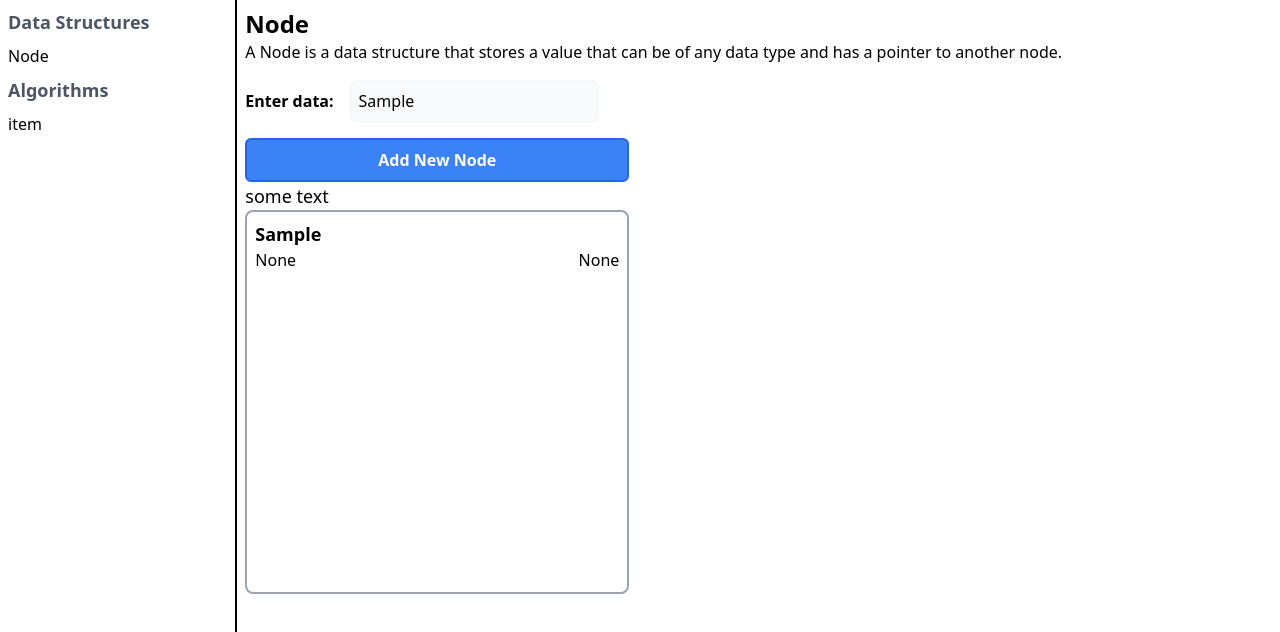
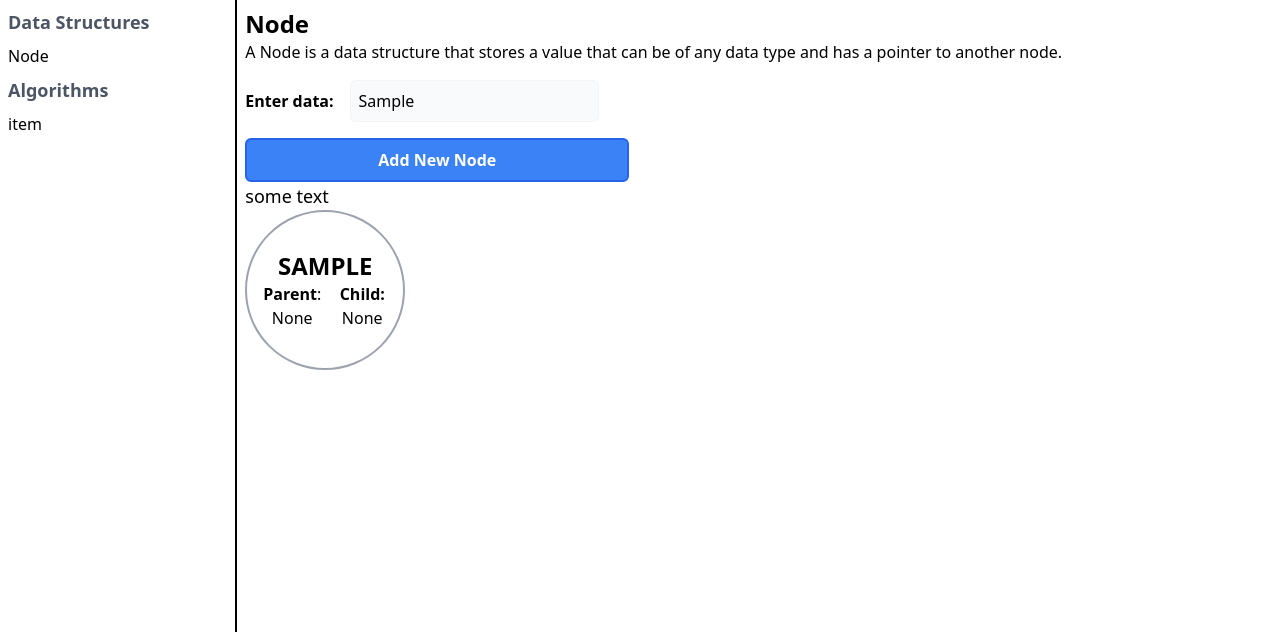
Before and after one commit to cmoleka/da-visualizer, a Next.js app: page /ds/node in a window 1280 px wide. Both pictures are taken after typing "Sample" into the empty fields and a click on the button "Add New Node". Shown: the top 632 px of the page. Built offline with nearby package versions, Linux system fonts and the light colour scheme.

Commit message:
Made a few type changes and as much as my head is burning here, I think that I have this

```diff
--- a/app/ds/node/page.tsx
+++ b/app/ds/node/page.tsx
@@ -1,59 +1,96 @@
-'use client';
+"use client";
 
-import { useState, ChangeEvent, FormEventHandler } from 'react';
-import { NextPage } from 'next';
+import type { ChangeEvent, FormEventHandler } from "react";
+import { useState } from "react";
+import type { NextPage } from "next";
 import { Node as NodeClass } from "@lib/ds/node";
-import { NodeComponent } from '@ui/Node';
+import { NodeComponent } from "@ui/Node";
 
-interface NodeValueType {
-  name: string;
-  previousNode?: any;
-  nextNode?: any;
-};
+interface ValueData {
+  [key: string]: any;
+}
+interface NodeValueType<T extends ValueData> {
+  // value: { [key: string]: string };
+  // previousNode?: NodeClass<typeof NodeClass>;
+  // nextNode?: NodeClass<typeof NodeClass>;
+  value: T;
+  previousNode?: NodeClass<T> | null;
+  nextNode?: NodeClass<T> | null;
+}
 
 const NodePage: NextPage = () => {
-  const [nodeInstance, setNodeInstance] = useState<NodeClass<NodeValueType> | null>(null);
-  const [nodeValue, setNodeValue] = useState<NodeValueType>({ name: '' });
-
+  const [nodeInstance, setNodeInstance] = useState<NodeClass<
+    NodeValueType<ValueData>
+  > | null>(null);
+  const [nodeValue, setNodeValue] = useState<NodeValueType<ValueData>>({
+    value: { name: "" },
+  });
 
   const handleSubmit: FormEventHandler<HTMLFormElement> = (e): void => {
     e.preventDefault();
-    if (nodeInstance == null) {
-      setNodeInstance(new NodeClass(nodeValue));
+
+    if (nodeInstance === null) {
+      const newNode = createNode(nodeValue);
+      setNodeInstance(newNode);
+    } else {
+      updateNode(nodeInstance, nodeValue);
     }
-    const nextNode = new NodeClass(nodeValue);
-    nodeInstance?.setNextNode(nextNode);
   };
 
   const onNewNodeInputChange = ({ target }: ChangeEvent<HTMLInputElement>) => {
     setNodeValue({
-      name: target.value
+      value: {
+        name: target.value,
+      },
     });
   };
 
+  const createNode = (nodeData: NodeValueType<ValueData>) => {
+    return new NodeClass(nodeData);
+  };
+
+  const updateNode = (
+    node: NodeClass<NodeValueType<any>>,
+    newData: NodeValueType<ValueData>
+  ) => {
+    node.setNextNode(createNode(newData));
+  };
 
   return (
-    <section className="w-full p-2 container mx-auto space-y-4">
+    <section className="container mx-auto w-full space-y-4 p-2">
       <header>
         <h1 className="text-2xl font-bold">Node</h1>
-        <p className="">A Node is a data structure that stores a value that can be of any data type and has a pointer to another node.</p>
+        <p className="">
+          A Node is a data structure that stores a value that can be of any data
+          type and has a pointer to another node.
+        </p>
       </header>
       <main className="">
-        <form onSubmit={handleSubmit} className="flex-col flex space-y-4">
-          <label className="space-x-4"><span className="font-bold">Enter data:</span><input type="text" value={nodeValue.name} onChange={onNewNodeInputChange} placeholder="Enter name" className="border border-gray-100 bg-gray-50 p-2 rounded-md" /></label>
+        <form onSubmit={handleSubmit} className="flex flex-col space-y-4">
+          <label className="space-x-4">
+            <span className="font-bold">Enter data:</span>
+            <input
+              type="text"
+              value={nodeValue.value.name}
+              onChange={onNewNodeInputChange}
+              placeholder="Enter name"
+              className="rounded-md border border-gray-100 bg-gray-50 p-2"
+            />
+          </label>
           <button
             value="submit"
-            className="capitalize border-2 border-blue-600 bg-blue-500 text-white font-bold rounded-md p-2 w-96">Add new node</button>
+            className="w-96 rounded-md border-2 border-blue-600 bg-blue-500 p-2 font-bold capitalize text-white"
+          >
+            Add new node
+          </button>
         </form>
         <p className="text-lg">some text</p>
         <div>
-          {nodeInstance
-            ? (
-              <NodeComponent
-                payload={nodeInstance.showPreview()}
-              />)
-            : (<span>Add a new node</span>)
-          }
+          {nodeInstance ? (
+            <NodeComponent data={nodeInstance} />
+          ) : (
+            <span>Add a new node</span>
+          )}
         </div>
       </main>
     </section>
--- a/lib/ds/node.ts
+++ b/lib/ds/node.ts
@@ -1,8 +1,4 @@
-interface WildArgs {
-  [key: string]: any;
-};
-
-export class Node<T extends WildArgs> {
+export class Node<T> {
   //
   // Nodes are the fundamental building blocks of many computer science data structures.
   // They form the basis for linked lists, stacks, queues, trees, and more.
@@ -18,37 +14,41 @@ export class Node<T extends WildArgs> {
     this.value = value;
     this.previousNode = previousNode;
     this.nextNode = nextNode;
-  };
+  }
 
-  setPreviousNode(previousNode: Node<T>): void {
+  setPreviousNode(previousNode: Node<T>) {
     this.previousNode = previousNode;
-  };
+  }
 
-  setNextNode(nextNode: Node<T>): void {
+  setNextNode(nextNode: Node<T>) {
     this.nextNode = nextNode;
-  };
+  }
 
-  setNodeValue(value: T): void {
+  setNodeValue(value: T) {
     this.value = value;
   }
 
   getPreviousNode(): Node<T> | null {
     return this.previousNode;
-  };
+  }
 
   getNextNode(): Node<T> | null {
     return this.nextNode;
-  };
+  }
 
   getValue(): T {
     return this.value;
-  };
+  }
 
-  showPreview(): { data: T, previousNode: Node<T> | null, nextNode: Node<T> | null } {
-    let nodeInformation = {
-      data: this.value,
+  public showPreview(): {
+    value: T;
+    previousNode: Node<T> | null;
+    nextNode: Node<T> | null;
+  } {
+    const nodeInformation = {
+      value: this.value,
       previousNode: this.previousNode,
-      nextNode: this.nextNode
+      nextNode: this.nextNode,
     };
 
     return nodeInformation;
--- a/ui/Node.tsx
+++ b/ui/Node.tsx
@@ -1,13 +1,31 @@
-import { FC } from 'react';
+import type { FC } from "react";
+import type { Node as NodeClass } from "@lib/ds/node";
 
-export const NodeComponent: FC<{ payload: any }> = ({ payload }) => {
-  const { data, previousNode, nextNode } = payload;
+interface ValueData {
+  [key: string]: any;
+}
+interface nodeInformation<T extends ValueData> {
+  data: {
+    value: T;
+    previousNode: NodeClass<T> | null;
+    nextNode: NodeClass<T> | null;
+  };
+}
+
+export const NodeComponent: FC<nodeInformation<ValueData>> = ({ data }) => {
+  const { value, previousNode, nextNode } = data;
   return (
-    <div className="flex flex-col rounded-lg border-2 border-gray-400 p-2 w-96 h-96">
-      <header><span className="font-bold text-lg">{data.name}</span></header>
-      <main className="flex flex-row items-center justify-between">
-        <span className="text-base">{previousNode ? previousNode.showPreview().data.name : 'None'}</span>
-        <span className="text-base">{nextNode ? nextNode.showPreview().data.name : 'None'}</span>
+    <div className="inline-flex h-40 w-40  flex-col  items-center justify-center rounded-full border-2 border-gray-400 p-4">
+      <header className="mx-auto">
+        <span className="text-2xl font-bold uppercase">{value.value.name}</span>
+      </header>
+      <main className="mx-auto flex flex-row items-center justify-between space-x-4">
+        <span className="text-center text-base">
+          <strong>Parent</strong>: {previousNode?.value.value.name || "None"}
+        </span>
+        <span className="text-center text-base">
+          <strong>Child:</strong> {nextNode?.value.value.name || "None"}
+        </span>
       </main>
     </div>
   );
```
Also changed, not shown: 1 other file (tests, documents, lock files or other folders).
